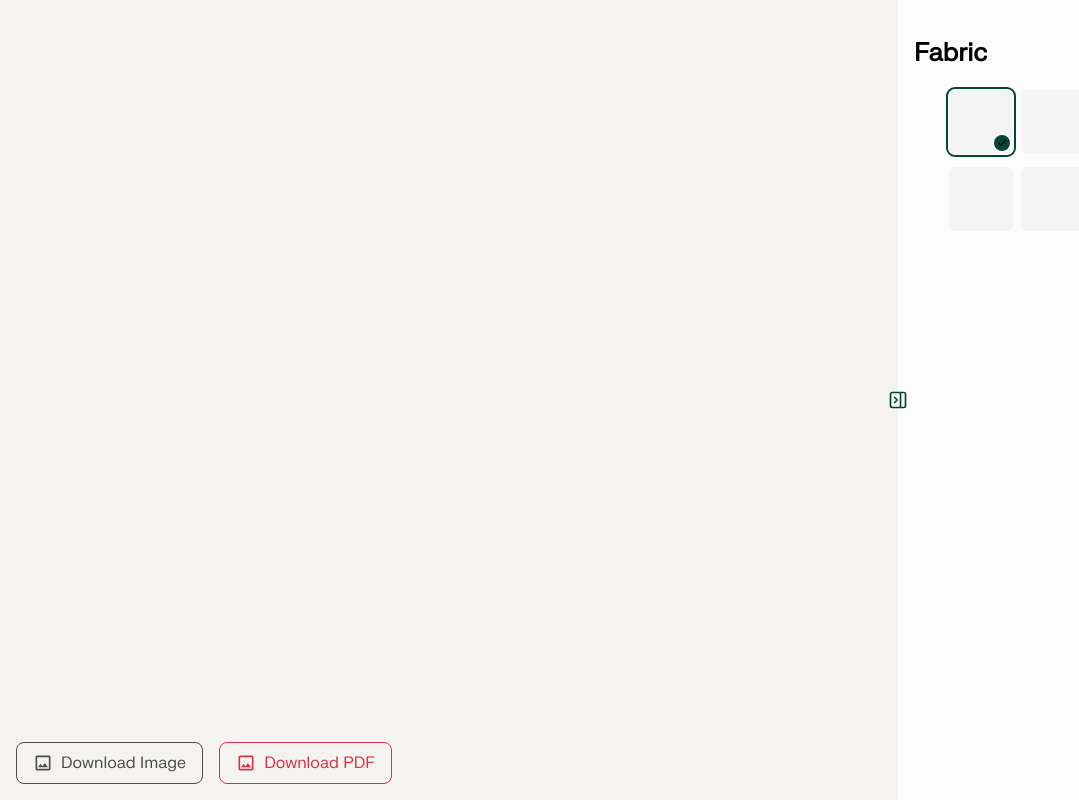
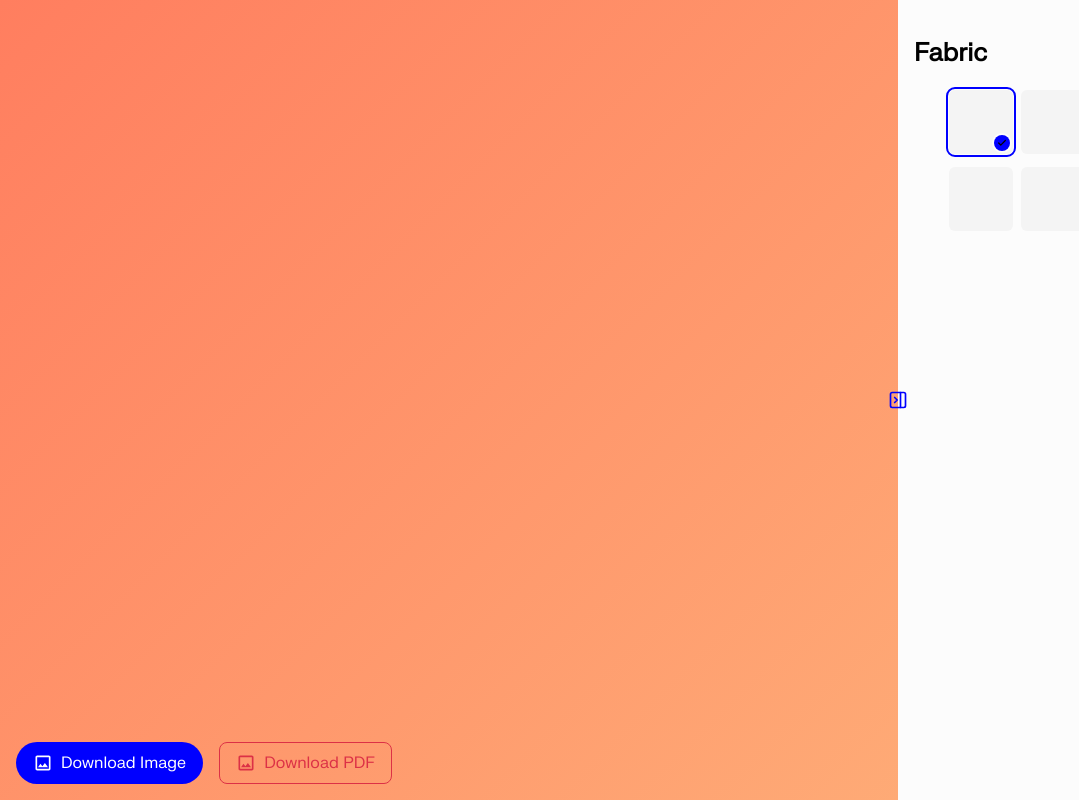
Before and after one commit to teliva/kids, a website built with webpack: page src/index.html in a window 1280 px wide. Shown: the whole page, without its empty margins (0-1079 px from the left). Built offline with nearby package versions, Linux system fonts and the light colour scheme; files whose address does not match are found by name.

Commit message:
Updated logic for hover colors and active states to use the design tokens correctly

```diff
--- a/css/design-tokens.css
+++ b/css/design-tokens.css
@@ -7,8 +7,7 @@
 }
 
 :root {
-  --kd-color-brand: var(--kd-color-brand-20);
-  --kd-primary-hover: color-mix(in srgb, var(--kd-color-brand) 85%, black 15%);
+  --kd-color-brand: var(--kd-color-brand-40);
   --kd-font-family: 'FKGroteskNeue', sans-serif;
 
   --kd-font-size-xs: 0.75rem;
@@ -76,6 +75,8 @@
   ;
   --kd-color-red: var(--kd-color-red-50);
   --kd-color-red-key: 50;
+  --kd-color-red-hover: var(--kd-color-red-60);
+  --kd-color-red-active: var(--kd-color-red-40);
 
   --kd-color-yellow-95: #fef3cd
     /* oklch(96.322% 0.05069 93.748) */
@@ -112,6 +113,8 @@
   ;
   --kd-color-yellow: var(--kd-color-yellow-80);
   --kd-color-yellow-key: 80;
+  --kd-color-yellow-hover: var(--kd-color-yellow-90);
+  --kd-color-yellow-active: var(--kd-color-yellow-70);
 
   --kd-color-green-95: #e3f9e3
     /* oklch(96.006% 0.03715 145.28) */
@@ -148,41 +151,45 @@
   ;
   --kd-color-green: var(--kd-color-green-60);
   --kd-color-green-key: 60;
+  --kd-color-green-hover: var(--kd-color-green-70);
+  --kd-color-green-active: var(--kd-color-green-50);
 
-  --kd-color-brand-95: #d2fef0
-    /* oklch(96.332% 0.04925 173.93) */
+  --kd-color-brand-95: #edf3fe
+    /* oklch(96.332% 0.01639 264.05) */
   ;
-  --kd-color-brand-90: #b7f5e2
-    /* oklch(92.202% 0.06757 173.93) */
+  --kd-color-brand-90: #d9e6fe
+    /* oklch(92.202% 0.03540 264.05) */
   ;
-  --kd-color-brand-80: #9cd9c6
-    /* oklch(83.811% 0.06757 173.93) */
+  --kd-color-brand-80: #b1cafc
+    /* oklch(83.811% 0.07596 264.05) */
   ;
-  --kd-color-brand-70: #81beac
-    /* oklch(75.435% 0.06757 173.93) */
+  --kd-color-brand-70: #89aefb
+    /* oklch(75.435% 0.11913 264.05) */
   ;
-  --kd-color-brand-60: #68a493
-    /* oklch(67.260% 0.06757 173.93) */
+  --kd-color-brand-60: #6191fa
+    /* oklch(67.260% 0.16392 264.05) */
   ;
-  --kd-color-brand-50: #4a8574
-    /* oklch(57.024% 0.06757 173.93) */
+  --kd-color-brand-50: #2f68f8
+    /* oklch(57.024% 0.22369 264.05) */
   ;
-  --kd-color-brand-40: #2b6758
-    /* oklch(47.020% 0.06757 173.93) */
+  --kd-color-brand-40: #0000ff
+    /* oklch(45.201% 0.31321 264.05) */
   ;
-  --kd-color-brand-30: #135344
-    /* oklch(39.723% 0.06757 173.93) */
+  --kd-color-brand-30: #022bbc
+    /* oklch(39.723% 0.22396 264.05) */
   ;
-  --kd-color-brand-20: #004739
-    /* oklch(35.497% 0.06757 173.93) */
+  --kd-color-brand-20: #011d8f
+    /* oklch(32.230% 0.18351 264.05) */
   ;
-  --kd-color-brand-10: #02251d
-    /* oklch(23.647% 0.04310 173.93) */
+  --kd-color-brand-10: #000566
+    /* oklch(23.647% 0.15615 264.05) */
   ;
-  --kd-color-brand-05: #011711
-    /* oklch(18.480% 0.03398 173.93) */
+  --kd-color-brand-05: #000247
+    /* oklch(18.480% 0.12245 264.05) */
   ;
-  --kd-color-brand-key: 20;
+  --kd-color-brand-key: 40;
+  --kd-color-brand-hover: var(--kd-color-brand-50);
+  --kd-color-brand-active: var(--kd-color-brand-30);
 
   --kd-color-gray-05: #fcfcfc;
   /* oklch(0.99 0 0); */
@@ -208,12 +215,22 @@
   /* oklch(0.10 0 0); Dark Mode App Background */
   --kd-color-gray: var(--kd-color-gray-60);
   --kd-color-gray-key: 60;
+  --kd-color-gray-hover: var(--kd-color-gray-50);
+  --kd-color-gray-active: var(--kd-color-gray-70);
 
   /* Semantic aliases */
   --kd-color-neutral: var(--kd-color-gray);
+  --kd-color-neutral-hover: var(--kd-color-gray-hover);
+  --kd-color-neutral-active: var(--kd-color-gray-active);
   --kd-color-success: var(--kd-color-green);
+  --kd-color-success-hover: var(--kd-color-green-hover);
+  --kd-color-success-active: var(--kd-color-green-active);
   --kd-color-warning: var(--kd-color-yellow);
+  --kd-color-warning-hover: var(--kd-color-yellow-hover);
+  --kd-color-warning-active: var(--kd-color-yellow-active);
   --kd-color-danger: var(--kd-color-red);
+  --kd-color-danger-hover: var(--kd-color-red-hover);
+  --kd-color-danger-active: var(--kd-color-red-active);
 
   body {
     font-family: var(--kd-font-family);
--- a/src/components/kd-button.ts
+++ b/src/components/kd-button.ts
@@ -10,22 +10,32 @@ export class KdButton extends LitElement {
       display: inline-block;
       vertical-align: middle;
       --kd-button-color: var(--kd-color-brand);
+      --kd-button-hover-color: var(--kd-color-brand-hover);
+      --kd-button-active-color: var(--kd-color-brand-active);
     }
 
     :host([variant="neutral"]) {
       --kd-button-color: var(--kd-color-neutral);
+      --kd-button-hover-color: var(--kd-color-neutral-hover);
+      --kd-button-active-color: var(--kd-color-neutral-active);
     }
 
     :host([variant="success"]) {
       --kd-button-color: var(--kd-color-success);
+      --kd-button-hover-color: var(--kd-color-success-hover);
+      --kd-button-active-color: var(--kd-color-success-active);
     }
 
     :host([variant="warning"]) {
       --kd-button-color: var(--kd-color-warning);
+      --kd-button-hover-color: var(--kd-color-warning-hover);
+      --kd-button-active-color: var(--kd-color-warning-active);
     }
 
     :host([variant="danger"]) {
       --kd-button-color: var(--kd-color-danger);
+      --kd-button-hover-color: var(--kd-color-danger-hover);
+      --kd-button-active-color: var(--kd-color-danger-active);
     }
 
     button {
@@ -52,11 +62,12 @@ export class KdButton extends LitElement {
     }
 
     button:hover {
-      background-color: color-mix(in srgb, var(--kd-button-color) 15%, white 85%);
+      background-color: var(--kd-button-hover-color);
       box-shadow: var(--kd-box-shadow-s);
     }
 
     button:active {
+      background-color: var(--kd-button-active-color);
       transform: scale(0.96);
     }
 
@@ -74,6 +85,10 @@ export class KdButton extends LitElement {
       background-color: color-mix(in srgb, var(--kd-button-color) 15%, white 85%);
       color: inherit;
       box-shadow: none;
+    }
+
+    :host([appearance="outline"]) button:active {
+      background-color: transparent;
     }
 
     :host([appearance="plain"]) button {
--- a/src/index.html
+++ b/src/index.html
@@ -15,6 +15,24 @@
       margin: 0;
       font-size:1rem;
     }
+
+
+    body {
+  /* Prevent default browser margins */
+  margin: 0;
+
+  /* Smooth horizontal/diagonal sunset ombré */
+  background-image: linear-gradient(135deg, #ff7e5f 0%, #feb47b 100%);
+
+  /* Ensures the gradient fills the full screen height */
+  min-height: 100vh;
+
+  /* Keeps the background locked in place while content scrolls over it */
+  background-attachment: fixed;
+
+  /* Ensures crisp scaling on different displays */
+  background-size: cover;
+}
 
     .app {
       flex: 1;
@@ -105,7 +123,7 @@
     <div class="app-container">
       <div id="app" class="app">
         <div class="calls-to-action">
-          <kd-button appearance="outline" variant="neutral" id="render-btn">
+          <kd-button appearance="solid" variant="brand" pill id="render-btn">
             <svg slot="icon" xmlns="http://www.w3.org/2000/svg" height="24px" viewBox="0 -960 960 960" width="24px"
               fill="currentColor">
               <path
```
